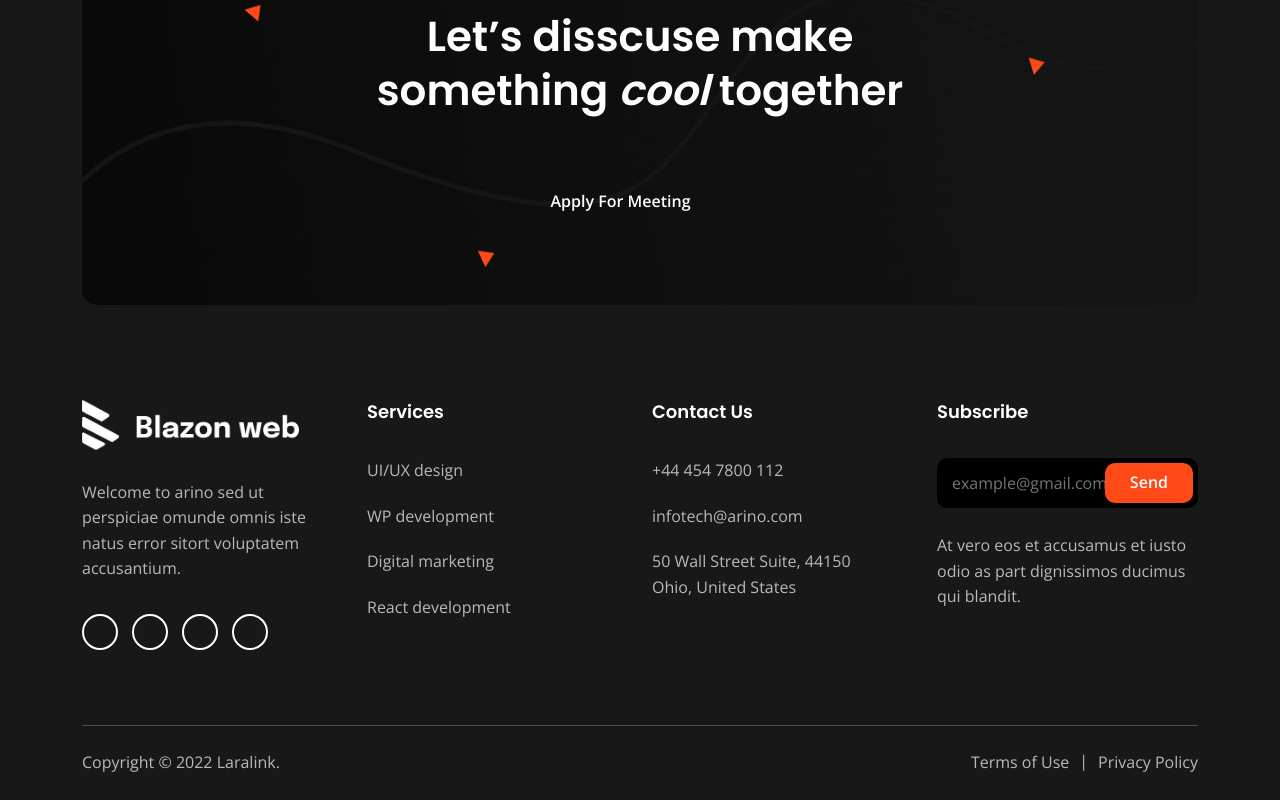
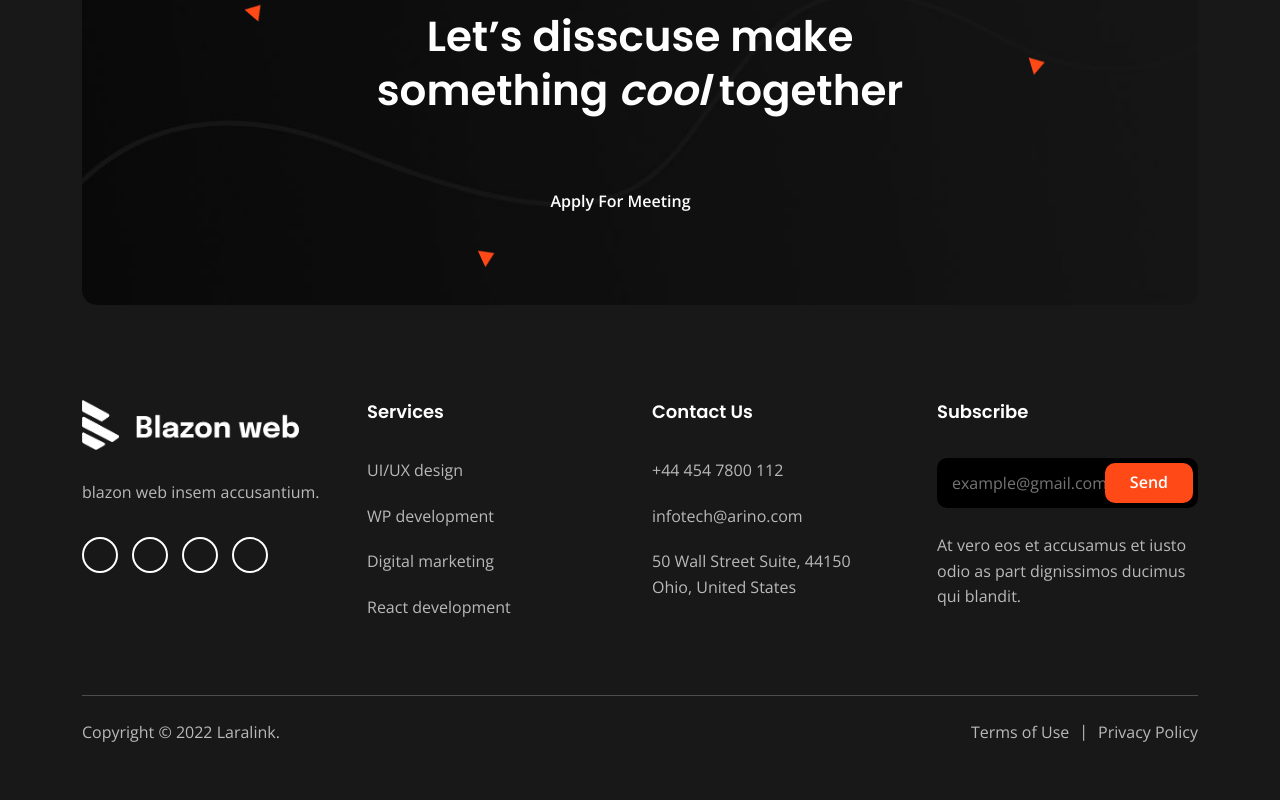
Before and after one commit to blazonweb/blazonwebin, a Next.js app: page / in a window 1280 px wide. Shown: the part 6193-6993 px from the top of the page. After the commit the page ends 6963 px from the top, so only its background shows below. Built offline with nearby package versions, Linux system fonts and the light colour scheme; some icons are missing.

Commit message:
footer changed

```diff
--- a/components/Footer/index.jsx
+++ b/components/Footer/index.jsx
@@ -47,7 +47,7 @@ export default function Footer({ copyrightText, logoSrc, logoAlt, text }) {
                 <TextWidget
                   logoSrc="/images/blazon-logo.png"
                   logoAlt="Logo"
-                  text="Welcome to arino sed ut perspiciae omunde omnis iste natus error sitort voluptatem accusantium."
+                  text="blazon web insem accusantium."
                 />
                 <SocialWidget />
               </Div>
```
